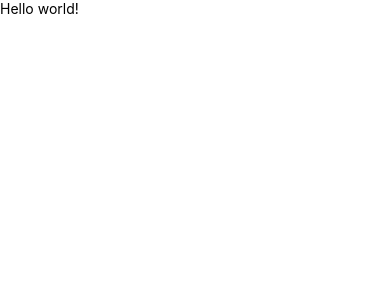
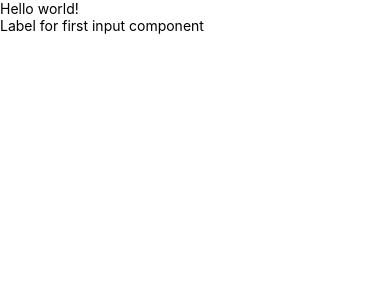
Before and after one commit to blazing-edge-labs/enhancing-react-native-forms, a React Native app: screen / in a window 390 px wide. Shown: the top 300 px of the page. Built offline with nearby package versions, Linux system fonts and the light colour scheme.

Commit message:
adding label

```diff
--- a/src/components/TextInput/index.js
+++ b/src/components/TextInput/index.js
@@ -1,8 +1,11 @@
 import React from 'react'
-import { TextInput } from 'react-native'
+import { TextInput, View, Text } from 'react-native'
 
-export default function () {
+export default function ({ label }) {
   return (
-    <TextInput />
+    <View>
+      <Text>{label}</Text>
+      <TextInput />
+    </View>
   )
 }
--- a/src/screens/Form/index.js
+++ b/src/screens/Form/index.js
@@ -13,7 +13,7 @@ class FormScreen extends Component {
       <SafeAreaView>
         <View>
           <Text>Hello world!</Text>
-          <TextInput />
+          <TextInput label='Label for first input component'/>
         </View>
       </SafeAreaView>
     )
```
